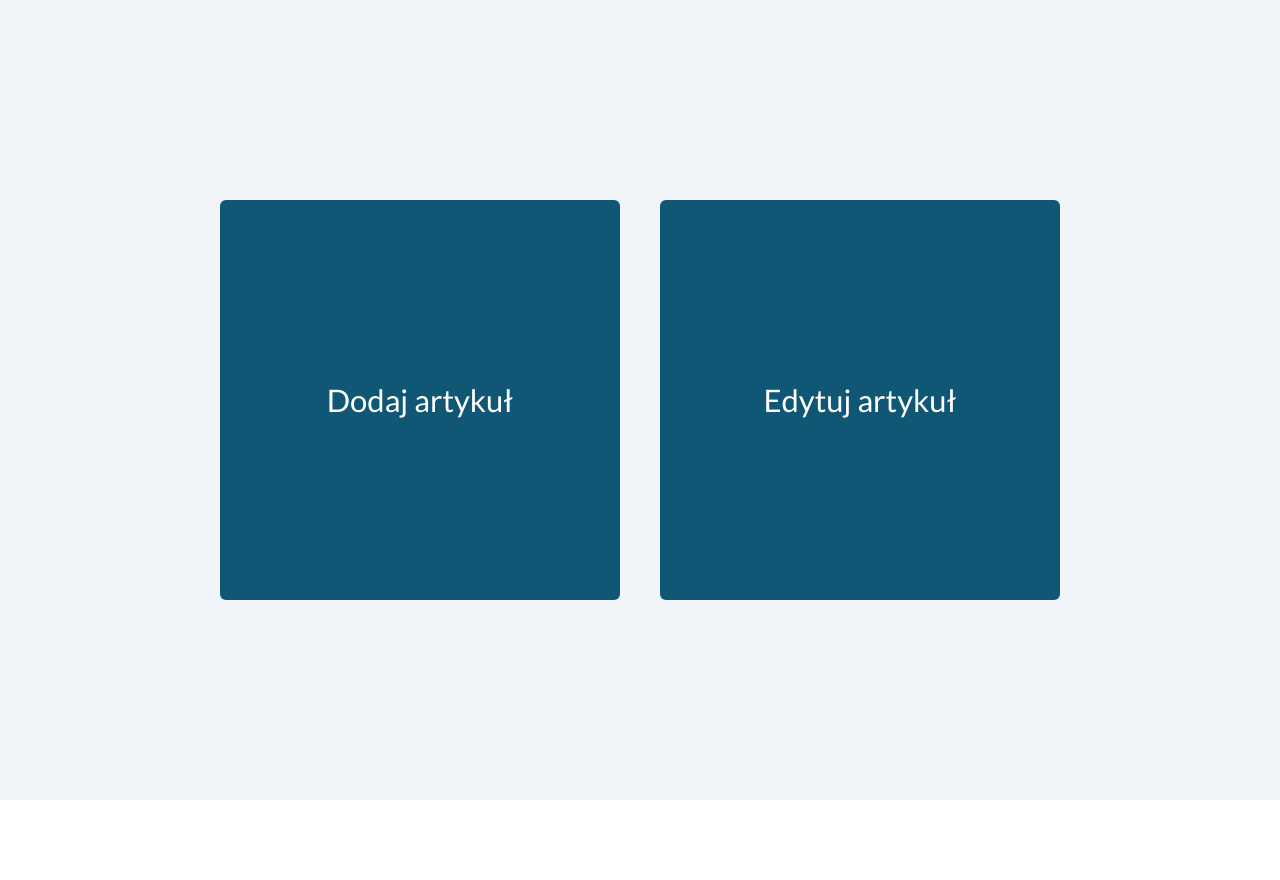
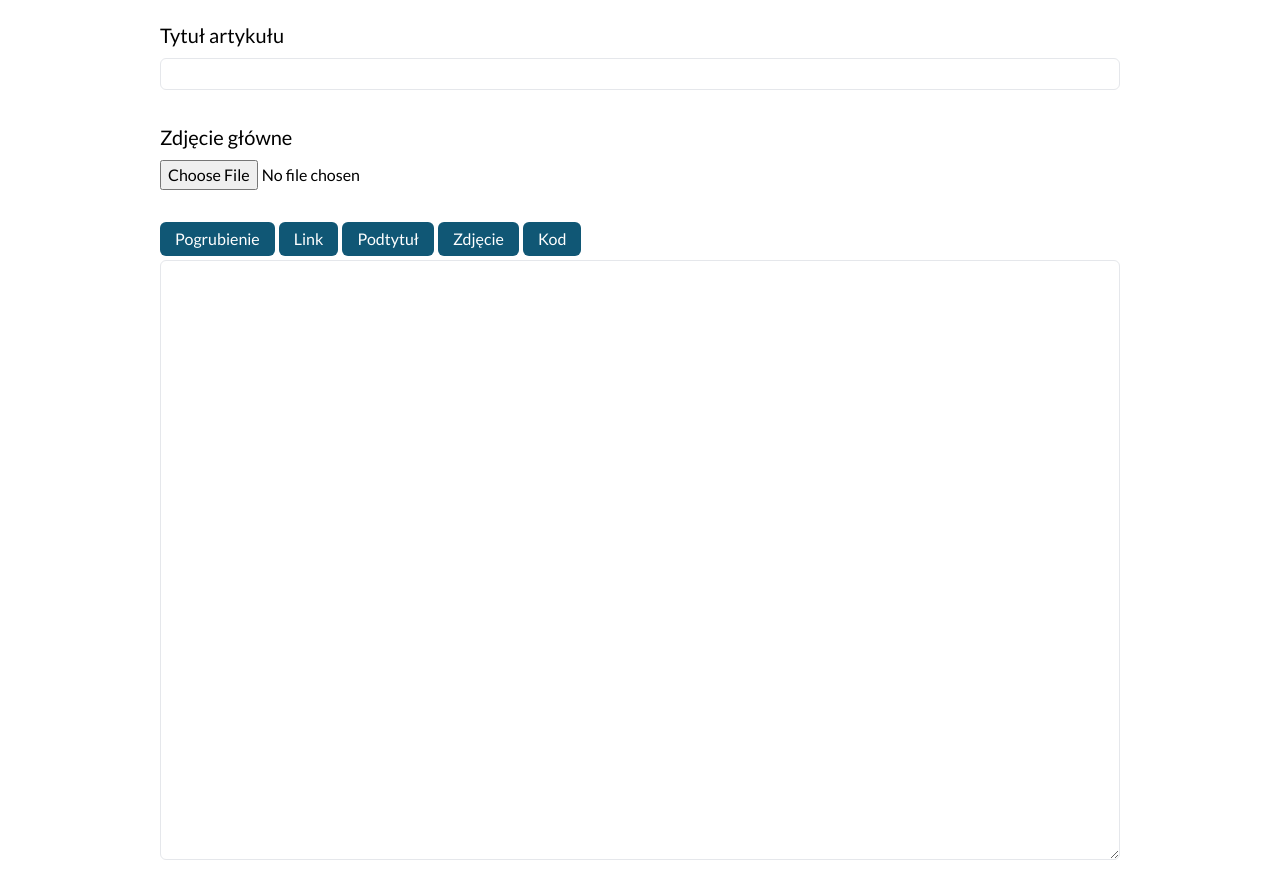
Before and after one commit to rybakpawel/Blog, a Next.js app: page /admin in a window 1280 px wide. Both pictures are taken after a click on the button "Dodaj artykuł". Before the commit the page ends 800 px from the top, so only its background shows below. Built offline with nearby package versions, Linux system fonts and the light colour scheme.

Commit message:
Create adding articles template, create markdown logic

```diff
--- a/app/(admin)/admin/page.jsx
+++ b/app/(admin)/admin/page.jsx
@@ -1,14 +1,128 @@
+"use client";
+
+import { useState, useRef } from "react";
+
 export default function AdminPage() {
+  const [isAddArticle, setIsAddArticle] = useState(false);
+  const [isEditArticle, setIsEditArticle] = useState(false);
+  const [textareaValue, setTextareaValue] = useState("");
+
+  const textareaRef = useRef();
+
+  const toggleOperation = (operation) => {
+    if (!isAddArticle && !isEditArticle) {
+      if (operation === "add") setIsAddArticle(!isAddArticle);
+      else if (operation === "edit") setIsEditArticle(!isEditArticle);
+    } else {
+      setIsAddArticle(!isAddArticle);
+      setIsEditArticle(!isEditArticle);
+    }
+  };
+
+  const handleTextareaChange = (event) => {
+    setTextareaValue(event.target.value);
+  };
+
+  const handleAddText = (textBeforeSelected, textAfterSelected) => {
+    const textarea = textareaRef.current;
+
+    const textBeforeCursor = textareaValue.substring(
+      0,
+      textarea.selectionStart,
+    );
+    const textSelected = textareaValue.substring(
+      textarea.selectionStart,
+      textarea.selectionEnd,
+    );
+    const textAfterCursor = textareaValue.substring(textarea.selectionEnd);
+
+    setTextareaValue(
+      textBeforeCursor +
+        textBeforeSelected +
+        textSelected +
+        textAfterSelected +
+        textAfterCursor,
+    ); // pogrubienie **text** , link [text](link) , podtytuł ##text ,
+  };
+
   return (
     <section>
+      {!isAddArticle && !isEditArticle ? (
         <div className="mx-[auto] flex h-[100vh] flex-col items-center justify-center gap-10 bg-slate-100 text-2xl md:flex-row">
-        <button className="h-[200px] w-[200px] cursor-pointer rounded-md bg-primary px-[54px] py-[10px] text-white transition duration-300 hover:scale-105 md:h-[400px] md:w-[400px]">
+          <button
+            className="h-[200px] w-[200px] cursor-pointer rounded-md bg-primary px-[54px] py-[10px] text-white transition duration-300 hover:scale-105 md:h-[400px] md:w-[400px]"
+            onClick={() => toggleOperation("add")}
+          >
             Dodaj artykuł
           </button>
-        <button className="h-[200px] w-[200px] cursor-pointer rounded-md bg-primary px-[54px] py-[10px] text-white transition duration-300 hover:scale-105 md:h-[400px] md:w-[400px]">
+          <button
+            className="h-[200px] w-[200px] cursor-pointer rounded-md bg-primary px-[54px] py-[10px] text-white transition duration-300 hover:scale-105 md:h-[400px] md:w-[400px]"
+            onClick={() => toggleOperation("edit")}
+          >
             Edytuj artykuł
           </button>
         </div>
+      ) : null}
+
+      {isAddArticle ? (
+        <form className="mx-[auto] my-5 flex w-3/4 flex-col gap-8">
+          <div className="flex flex-col gap-2">
+            <label className="text-lg">Tytuł artykułu</label>
+            <input
+              className="rounded-md border-[0.5px] border-solid py-[3px] pl-[10px]"
+              type="text"
+            />
+          </div>
+          <div className="flex flex-col gap-2">
+            <label className="text-lg">Zdjęcie główne</label>
+            <input id="image" type="file" name="image" />
+          </div>
+          <div className="flex flex-col gap-1">
+            <div className="flex gap-1">
+              <button
+                className="cursor-pointer rounded-md bg-primary px-[15px] py-[5px] text-white transition duration-300"
+                type="button"
+                onClick={() => handleAddText("**", "**")}
+              >
+                Pogrubienie
+              </button>
+              <button
+                className="cursor-pointer rounded-md bg-primary px-[15px] py-[5px] text-white transition duration-300"
+                type="button"
+              >
+                Link
+              </button>
+              <button
+                className="cursor-pointer rounded-md bg-primary px-[15px] py-[5px] text-white transition duration-300"
+                type="button"
+              >
+                Podtytuł
+              </button>
+              <button
+                className="cursor-pointer rounded-md bg-primary px-[15px] py-[5px] text-white transition duration-300"
+                type="button"
+              >
+                Zdjęcie
+              </button>
+              <button
+                className="cursor-pointer rounded-md bg-primary px-[15px] py-[5px] text-white transition duration-300"
+                type="button"
+              >
+                Kod
+              </button>
+            </div>
+            <textarea
+              className="h-[75vh] w-full rounded-md border-[0.5px] border-solid py-[3px] pl-[10px]"
+              name="newArticle"
+              id="newArticle"
+              ref={textareaRef}
+              value={textareaValue}
+              onChange={handleTextareaChange}
+            ></textarea>
+          </div>
+        </form>
+      ) : null}
+      <p>{isEditArticle ? "edit true" : ""}</p>
     </section>
   );
 }
--- a/components/Article.jsx
+++ b/components/Article.jsx
@@ -1,3 +1,4 @@
+import ReactMarkdown from "react-markdown";
 import Image from "next/image";
 import DateLine from "./DateLine";
 import UserCard from "./UserCard";
@@ -16,7 +17,9 @@ const Article = ({ id, image, title, content, createdDate, countComments }) => {
         date={articleDate}
         countComments={countComments}
       />
-      <p className="my-[20px]">{content}</p>
+      <div className="my-[20px]">
+        <ReactMarkdown>{content}</ReactMarkdown>
+      </div>
       <div className="flex justify-end">
         <UserCard name="Paweł Rybak" />
       </div>
--- a/package.json
+++ b/package.json
@@ -20,6 +20,7 @@
     "react": "18.2.0",
     "react-dom": "18.2.0",
     "react-icons": "^4.8.0",
+    "react-markdown": "^9.0.1",
     "tailwindcss": "3.3.1"
   },
   "devDependencies": {
```
Also changed, not shown: 1 other file (tests, documents, lock files or other folders). Lines whose indentation alone changed are shown as unchanged.
